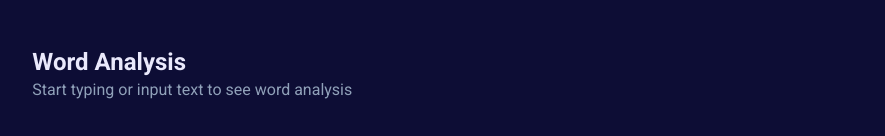
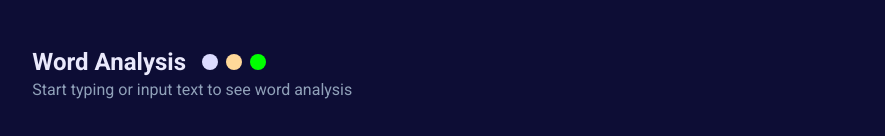
Before and after one commit to AtanasovCode/charcount, a React (Vite) app: page / in a window 1280 px wide. Shown: the part 528-664 px from the top of the page, without its empty margins (197-1082 px from the left). Built offline with nearby package versions, Linux system fonts and the light colour scheme; a web font is replaced by a local one.

Commit message:
add multiple color choice for bar chart

```diff
--- a/src/ui/Chart.tsx
+++ b/src/ui/Chart.tsx
@@ -18,6 +18,7 @@ const Chart = () => {
         wordAnalysis,
         setWordAnalysis,
         showFullAnalysis,
+        barColor,
     } = useCharStore();
 
     const getUniqueWordsCount = () => {
@@ -129,7 +130,7 @@ const Chart = () => {
                 />
                 <Bar
                     dataKey={"count"}
-                    fill="hsl(242, 100%, 93%)"
+                    fill={barColor}
                     maxBarSize={getBarHeight()}
                     radius={6}
                     label={({ x, y, width, height, value }) => (
--- a/src/ui/ChartContainer.tsx
+++ b/src/ui/ChartContainer.tsx
@@ -8,6 +8,7 @@ const ChartContainer = () => {
         wordAnalysis,
         showFullAnalysis,
         setShowFullAnalysis,
+        setBarColor,
     } = useCharStore();
 
     const checkAnalysisLength = () => {
@@ -20,8 +21,15 @@ const ChartContainer = () => {
     return (
         <div className="w-full flex flex-col items-center justify-center text-text">
             <div className="w-full flex flex-col items-start justify-center mb-4">
-                <div className="text-2xl font-bold">
-                    Word Analysis
+                <div className="flex items-center justify-start gap-4">
+                    <div className="text-2xl font-bold">
+                        Word Analysis
+                    </div>
+                    <div className="flex items-center justify-center gap-2">
+                        <div className="bg-accent w-4 aspect-square rounded-full cursor-pointer" onClick={() => setBarColor("hsl(242, 100%, 93%)")}></div>
+                        <div className="bg-orange w-4 aspect-square rounded-full cursor-pointer" onClick={() => setBarColor("hsl(37, 100%, 80%)")} ></div>
+                        <div className="bg-green w-4 aspect-square rounded-full cursor-pointer" onClick={() => setBarColor("hsl(120, 100%, 50%)")}></div>
+                    </div>
                 </div>
                 <div className={clsx(
                     "text-md text-slate-400",
--- a/useCharStore.ts
+++ b/useCharStore.ts
@@ -25,6 +25,9 @@ interface charStore {
     setShowFullAnalysis: (value: boolean) => void;
     visibleBars: number;
     setVisibleBars: (bars: number) => void;
+
+    barColor: string;
+    setBarColor: (color: string) => void;
 }
 
 export const useCharStore = create<charStore>()((set) => ({
@@ -46,4 +49,7 @@ export const useCharStore = create<charStore>()((set) => ({
     setShowFullAnalysis: (value: boolean) => set({showFullAnalysis: value }),
     visibleBars: 0,
     setVisibleBars: (bars: number) => set({ visibleBars: bars }),
+
+    barColor: "hsl(242, 100%, 93%)",
+    setBarColor: (color: string) => set({ barColor: color }),
 }))
```
